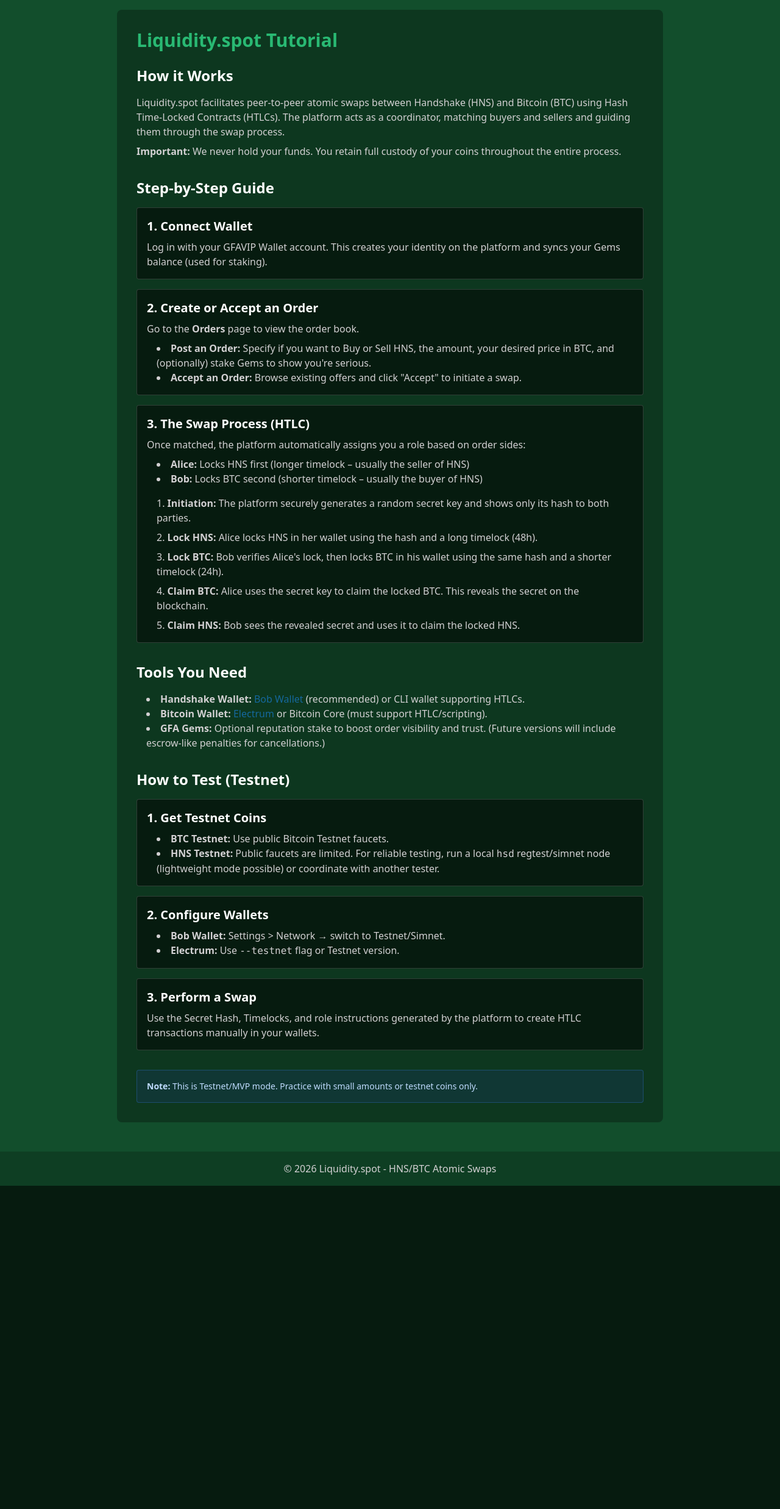
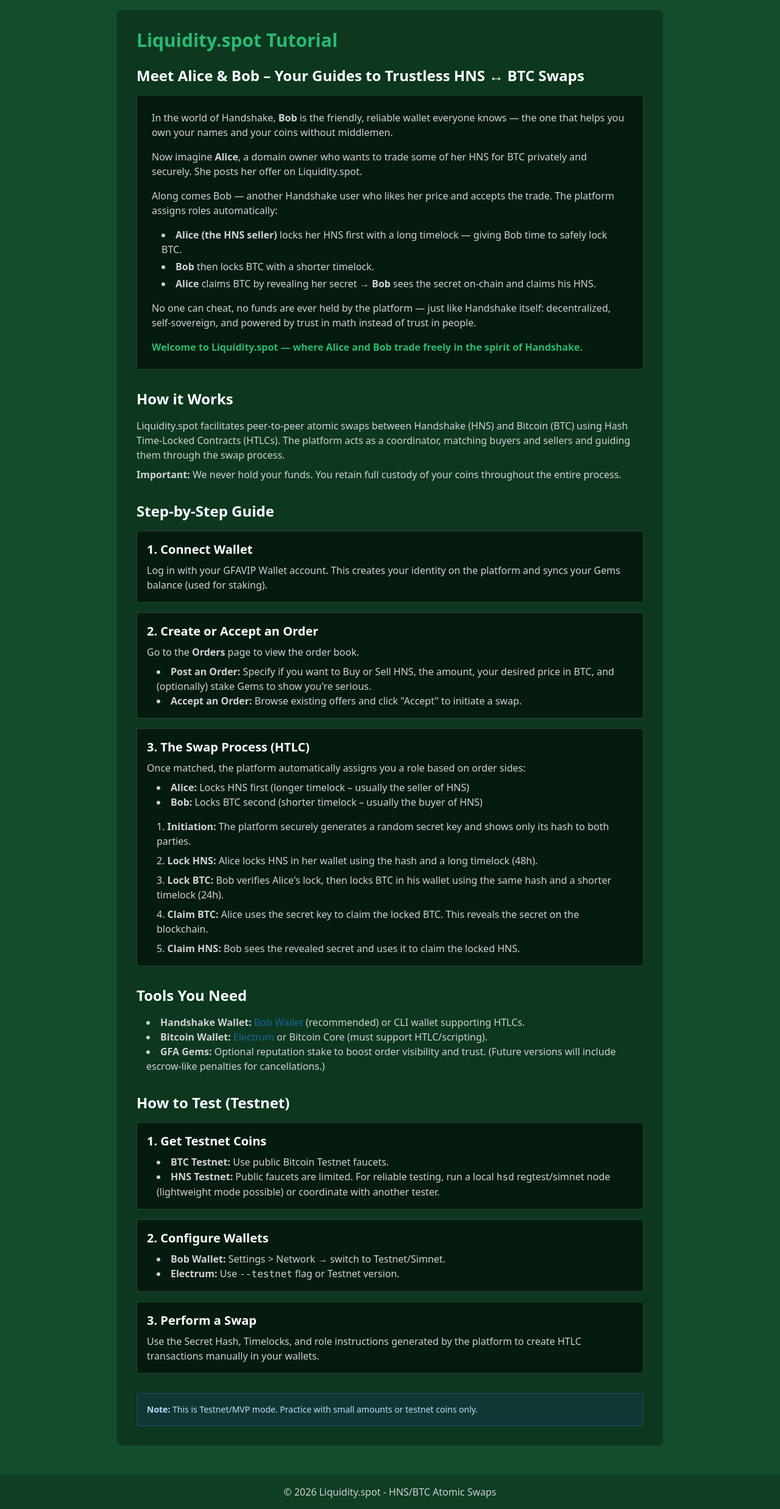
Before and after one commit to shadstoneofficial/liquidity-spot, a Flask app: page /tutorial in a window 1280 px wide. Shown: the part 72-2546 px from the top of the page at 61% size. Before the commit the page ends 2016 px from the top, so only its background shows below. Run offline with Flask 3, Linux system fonts and the light colour scheme; some libraries are stand-ins or nearby versions.

Commit message:
alice bob story

```diff
--- a/templates/tutorial.html
+++ b/templates/tutorial.html
@@ -5,6 +5,32 @@
     <h1 class="text-3xl font-bold mb-6 text-gfa-light">Liquidity.spot Tutorial</h1>
 
     <div class="space-y-8 text-gfa-grey">
+        <section>
+            <h2 class="text-2xl font-bold mb-4 text-white">Meet Alice & Bob – Your Guides to Trustless HNS ↔ BTC Swaps</h2>
+            <div class="bg-black/50 p-6 rounded border border-gfa-grey/20">
+                <p class="mb-4">
+                    In the world of Handshake, <strong>Bob</strong> is the friendly, reliable wallet everyone knows — the one that helps you own your names and your coins without middlemen.
+                </p>
+                <p class="mb-4">
+                    Now imagine <strong>Alice</strong>, a domain owner who wants to trade some of her HNS for BTC privately and securely. She posts her offer on Liquidity.spot.
+                </p>
+                <p class="mb-4">
+                    Along comes Bob — another Handshake user who likes her price and accepts the trade. The platform assigns roles automatically:
+                </p>
+                <ul class="list-disc list-inside mb-4 ml-4 space-y-1">
+                    <li><strong>Alice (the HNS seller)</strong> locks her HNS first with a long timelock — giving Bob time to safely lock BTC.</li>
+                    <li><strong>Bob</strong> then locks BTC with a shorter timelock.</li>
+                    <li><strong>Alice</strong> claims BTC by revealing her secret → <strong>Bob</strong> sees the secret on-chain and claims his HNS.</li>
+                </ul>
+                <p>
+                    No one can cheat, no funds are ever held by the platform — just like Handshake itself: decentralized, self-sovereign, and powered by trust in math instead of trust in people.
+                </p>
+                <p class="mt-4 font-bold text-gfa-light">
+                    Welcome to Liquidity.spot — where Alice and Bob trade freely in the spirit of Handshake.
+                </p>
+            </div>
+        </section>
+
         <section>
             <h2 class="text-2xl font-bold mb-4 text-white">How it Works</h2>
             <p>
```
Also changed, not shown: templates/swap.html (+13 -1 lines).
